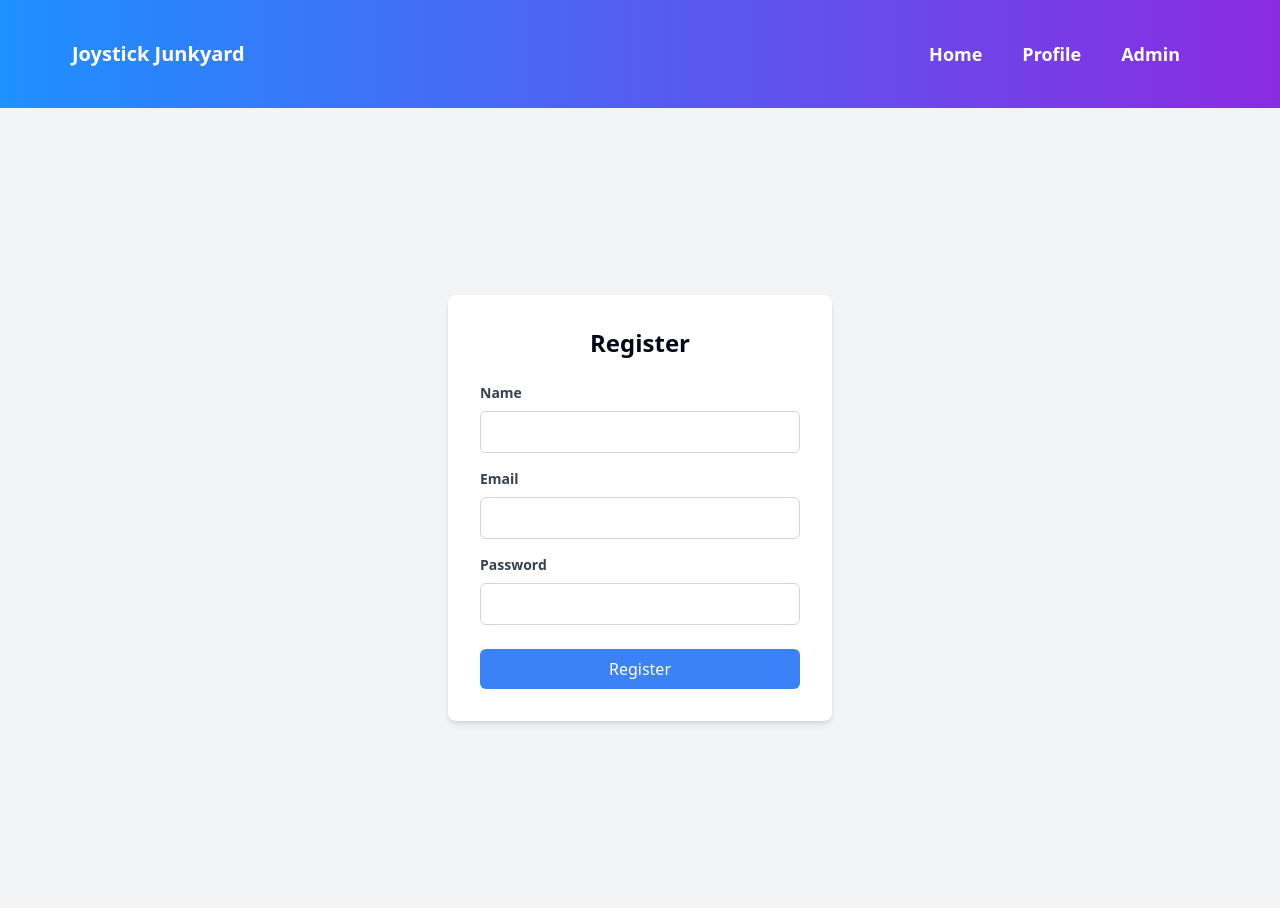
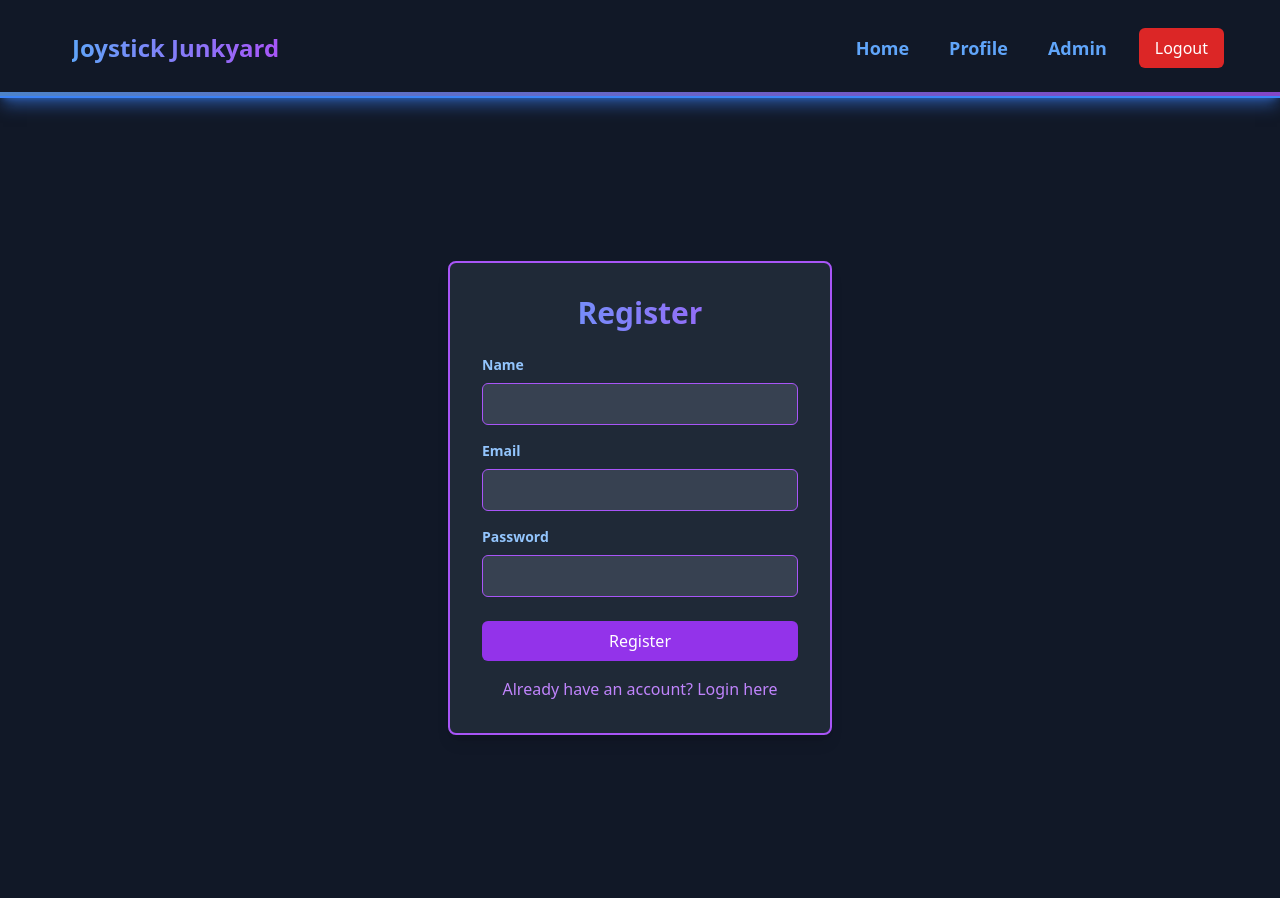
Before and after one commit to tiborvince06/game-database-store, a React (Vite) app in the folder frontend/: page /register in a window 1280 px wide. Built offline with nearby package versions, Linux system fonts and the light colour scheme; sample sign-in values are in the browser's storage.

Commit message:
feat: basic chaning of the design elements

```diff
--- a/frontend/src/components/Navbar.jsx
+++ b/frontend/src/components/Navbar.jsx
@@ -1,55 +1,59 @@
-import { Link } from 'react-router-dom';
+import { Link, useNavigate } from 'react-router-dom';
 import { motion } from 'framer-motion';
 
-const Navbar = ({ userRole }) => {
+const Navbar = ({ userRole, setIsAuthenticated, setUserRole }) => {
+    const navigate = useNavigate();
+
+    const handleLogout = () => {
+        // Clear the token and user role from localStorage
+        localStorage.removeItem('token');
+        localStorage.removeItem('userRole');
+
+        // Update the authentication state
+        setIsAuthenticated(false);
+        setUserRole(null);
+
+        // Redirect to the login page
+        navigate('/login');
+    };
+
     return (
         <motion.nav
             initial={{ y: -50 }}
             animate={{ y: 0 }}
-            className="bg-gradient-to-r from-bluebright to-purpleroyal bg-opacity-60 p-6"
+            className="bg-gray-900 p-6 border-b-2 border-blue-500 shadow-lg shadow-blue-500/50 relative overflow-hidden"
         >
+            <div className="absolute bottom-0 left-0 right-0 h-1 bg-gradient-to-r from-blue-400 to-purple-500 glow-animation"></div>
             <div className="container mx-auto flex justify-between items-center">
                 <motion.div
-                    whileHover={{ scale: 1.05, boxShadow: "0px 0px 10px rgba(0, 0, 0, 0.5)" }}
+                    whileHover={{ scale: 1.05, textShadow: "0 0 8px #4299e1" }}
                     transition={{ type: "spring", stiffness: 300 }}
-                    className="inline-block px-4 py-4 rounded-lg"
+                    className="inline-block px-4 py-2 rounded-lg"
                 >
-                    <Link to="/" className="text-xl font-bold text-white whitespace-nowrap">
+                    <Link to="/" className="text-2xl font-bold text-transparent bg-clip-text bg-gradient-to-r from-blue-400 to-purple-500 whitespace-nowrap">
                         Joystick Junkyard
                     </Link>
                 </motion.div>
-                <div className="container mx-auto flex justify-between items-center">
-                    <div className="flex space-x-4 ml-auto">
+                <div className="flex space-x-6 items-center">
+                    {['Home', 'Profile', userRole === 'admin' ? 'Admin' : null].filter(Boolean).map((item) => (
                         <motion.div
-                            whileHover={{ scale: 1.05, boxShadow: "0px 0px 10px rgba(0, 0, 0, 0.5)" }}
+                            key={item}
+                            whileHover={{ scale: 1.05, textShadow: "0 0 8px #4299e1" }}
                             transition={{ type: "spring", stiffness: 300 }}
-                            className="p-3 rounded-lg"
+                            className="p-2"
                         >
-                            <Link to="/" className="text-lg font-bold text-white">
-                                Home
+                            <Link to={item === 'Home' ? '/' : `/${item.toLowerCase()}`} className="text-lg font-bold text-blue-400 hover:text-purple-400 transition-colors duration-300">
+                                {item}
                             </Link>
                         </motion.div>
-                        <motion.div
-                            whileHover={{ scale: 1.05, boxShadow: "0px 0px 10px rgba(0, 0, 0, 0.5)" }}
-                            transition={{ type: "spring", stiffness: 300 }}
-                            className="p-3 rounded-lg"
-                        >
-                            <Link to="/profile" className="text-lg font-bold text-white">
-                                Profile
-                            </Link>
-                        </motion.div>
-                        <motion.div
-                            whileHover={{ scale: 1.05, boxShadow: "0px 0px 10px rgba(0, 0, 0, 0.5)" }}
-                            transition={{ type: "spring", stiffness: 300 }}
-                            className="p-3 rounded-lg"
-                        >
-                            {userRole === 'admin' && (
-                                <Link to="/admin" className="text-lg font-bold text-white">
-                                    Admin
-                                </Link>
-                            )}
-                        </motion.div>
-                    </div>
+                    ))}
+                    <motion.button
+                        onClick={handleLogout}
+                        whileHover={{ scale: 1.05, boxShadow: "0 0 15px rgba(239, 68, 68, 0.5)" }}
+                        className="bg-red-600 text-white py-2 px-4 rounded-md hover:bg-red-700 focus:outline-none focus:ring-2 focus:ring-red-500 focus:ring-opacity-50 transition-colors duration-300"
+                    >
+                        Logout
+                    </motion.button>
                 </div>
             </div>
         </motion.nav>
--- a/frontend/src/pages/Register.jsx
+++ b/frontend/src/pages/Register.jsx
@@ -1,6 +1,7 @@
 import { useState } from 'react';
-import { useNavigate } from 'react-router-dom';
+import { useNavigate, Link } from 'react-router-dom';
 import axios from 'axios';
+import { motion } from 'framer-motion';
 
 const Register = () => {
   const [name, setName] = useState('');
@@ -19,12 +20,17 @@ const Register = () => {
   };
 
   return (
-    <div className="min-h-screen flex items-center justify-center bg-gray-100">
-      <div className="bg-white p-8 rounded-lg shadow-md w-96">
-        <h2 className="text-2xl font-bold mb-6 text-center">Register</h2>
+    <div className="min-h-screen flex items-center justify-center bg-gray-900">
+      <motion.div
+        initial={{ opacity: 0, y: -50 }}
+        animate={{ opacity: 1, y: 0 }}
+        transition={{ duration: 0.5 }}
+        className="bg-gray-800 p-8 rounded-lg shadow-lg w-96 border-2 border-purple-500"
+      >
+        <h2 className="text-3xl font-bold mb-6 text-center text-transparent bg-clip-text bg-gradient-to-r from-blue-400 to-purple-500">Register</h2>
         <form onSubmit={handleSubmit}>
           <div className="mb-4">
-            <label htmlFor="name" className="block text-gray-700 text-sm font-bold mb-2">
+            <label htmlFor="name" className="block text-blue-300 text-sm font-bold mb-2">
               Name
             </label>
             <input
@@ -32,12 +38,12 @@ const Register = () => {
               id="name"
               value={name}
               onChange={(e) => setName(e.target.value)}
-              className="w-full px-3 py-2 border border-gray-300 rounded-md focus:outline-none focus:ring-2 focus:ring-blue-500"
+              className="w-full px-3 py-2 bg-gray-700 border border-purple-500 rounded-md focus:outline-none focus:ring-2 focus:ring-blue-500 text-white"
               required
             />
           </div>
           <div className="mb-4">
-            <label htmlFor="email" className="block text-gray-700 text-sm font-bold mb-2">
+            <label htmlFor="email" className="block text-blue-300 text-sm font-bold mb-2">
               Email
             </label>
             <input
@@ -45,12 +51,12 @@ const Register = () => {
               id="email"
               value={email}
               onChange={(e) => setEmail(e.target.value)}
-              className="w-full px-3 py-2 border border-gray-300 rounded-md focus:outline-none focus:ring-2 focus:ring-blue-500"
+              className="w-full px-3 py-2 bg-gray-700 border border-purple-500 rounded-md focus:outline-none focus:ring-2 focus:ring-blue-500 text-white"
               required
             />
           </div>
           <div className="mb-6">
-            <label htmlFor="password" className="block text-gray-700 text-sm font-bold mb-2">
+            <label htmlFor="password" className="block text-blue-300 text-sm font-bold mb-2">
               Password
             </label>
             <input
@@ -58,18 +64,24 @@ const Register = () => {
               id="password"
               value={password}
               onChange={(e) => setPassword(e.target.value)}
-              className="w-full px-3 py-2 border border-gray-300 rounded-md focus:outline-none focus:ring-2 focus:ring-blue-500"
+              className="w-full px-3 py-2 bg-gray-700 border border-purple-500 rounded-md focus:outline-none focus:ring-2 focus:ring-blue-500 text-white"
               required
             />
           </div>
-          <button
+          <motion.button
             type="submit"
-            className="w-full bg-blue-500 text-white py-2 px-4 rounded-md hover:bg-blue-600 focus:outline-none focus:ring-2 focus:ring-blue-500 focus:ring-opacity-50"
+            whileHover={{ scale: 1.05, boxShadow: "0 0 15px rgba(159, 122, 234, 0.5)" }}
+            className="w-full bg-purple-600 text-white py-2 px-4 rounded-md hover:bg-purple-700 focus:outline-none focus:ring-2 focus:ring-purple-500 focus:ring-opacity-50 transition-colors duration-300"
           >
             Register
-          </button>
+          </motion.button>
         </form>
-      </div>
+        <div className="mt-4 text-center">
+          <Link to="/login" className="text-purple-400 hover:text-blue-400 transition-colors duration-300">
+            Already have an account? Login here
+          </Link>
+        </div>
+      </motion.div>
     </div>
   );
 };
```
Also changed, not shown: frontend/src/pages/Profile.jsx (+62 -14 lines).
